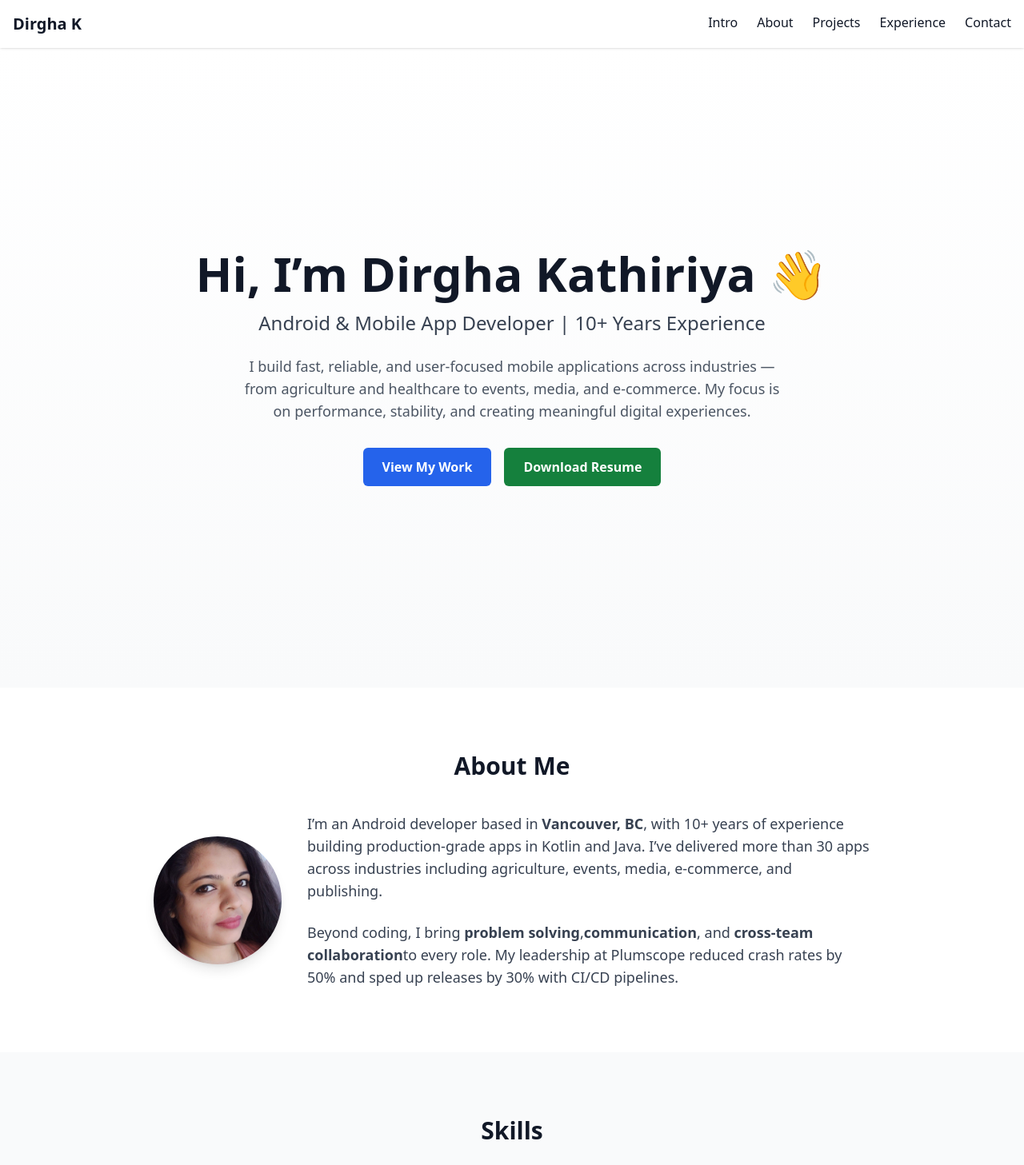
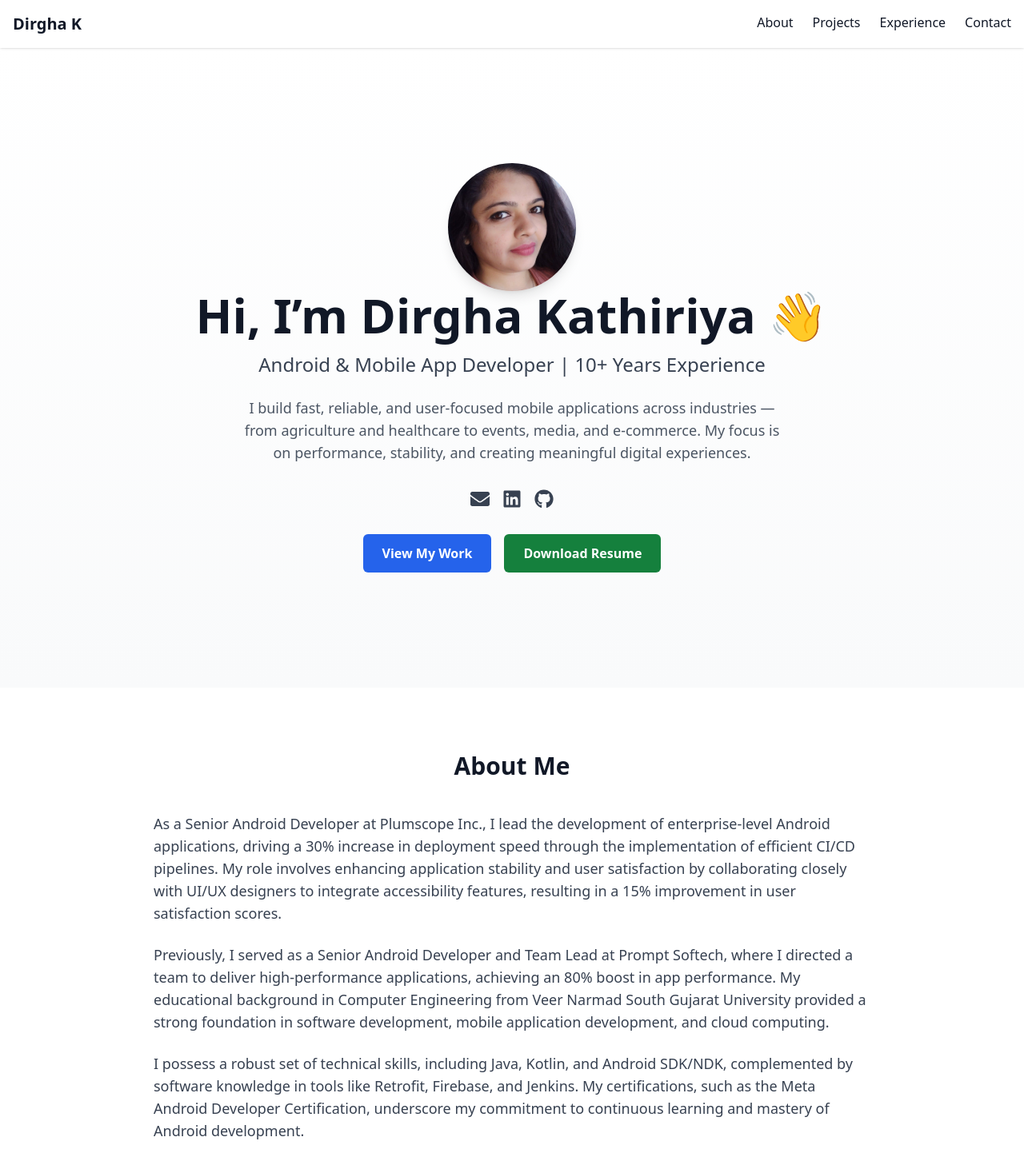
Before and after one commit to dirghak/my-portfolio, a React (Create React App) app: page / in a window 1280 px wide. Shown: the top 1457 px of the page at 80% size. Built offline with nearby package versions, Linux system fonts and the light colour scheme.

Commit message:
Update App.js

```diff
--- a/src/App.js
+++ b/src/App.js
@@ -27,7 +27,7 @@ export default function Portfolio() {
       <header className="sticky top-0 bg-white shadow p-4 flex justify-between">
         <h1 className="text-xl font-bold"><a href="#intro">Dirgha K</a></h1>
         <nav className="space-x-6">
-          <a href="#intro">Intro</a>
+          {/* <a href="#intro">Intro</a> */}
           <a href="#about">About</a>
           <a href="#projects">Projects</a>
           <a href="#experience">Experience</a>
@@ -37,7 +37,15 @@ export default function Portfolio() {
       </header>
 
       {/* Hero Section */}
-      <section id="hero" className="min-h-screen flex flex-col justify-center items-center text-center bg-gradient-to-b from-white to-gray-50 px-4">
+      <section id="intro" className="min-h-screen flex flex-col justify-center items-center text-center bg-gradient-to-b from-white to-gray-50 px-4">
+        {/* Profile Image */}
+        <div className="flex-shrink-0">
+          <img
+            src={ProfileImg}
+            alt="Dirgha Kathiriya"
+            className="w-40 h-40 rounded-full shadow-lg object-cover"
+          />
+        </div>
         <h1 className="text-4xl sm:text-6xl font-bold mb-4">Hi, I’m Dirgha Kathiriya 👋</h1>
         <p className="text-xl sm:text-2xl text-gray-700 mb-6">
         Android & Mobile App Developer | 10+ Years Experience {/* | Vancouver, BC */}
@@ -47,6 +55,20 @@ export default function Portfolio() {
           from agriculture and healthcare to events, media, and e-commerce. My focus is on
           performance, stability, and creating meaningful digital experiences.
         </p>
+        <div className="flex gap-4 mb-8">
+            {contacts.map((c, i) => (
+              <a
+                key={i}
+                href={c.link}
+                target="_blank"
+                rel="noopener noreferrer"
+                title={c.title}
+                className={`text-gray-700 hover:text-blue-600 transition-colors`}
+              >
+                {c.icon}
+              </a>
+            ))}
+        </div>
         <div className="flex gap-4">
           <a href="#projects" aria-label="View my work">
             <button className="px-6 py-3 rounded-md font-semibold text-base bg-blue-600 text-white hover:bg-blue-700 focus:outline-none focus:ring-2 focus:ring-blue-500 transition">
@@ -61,32 +83,24 @@ export default function Portfolio() {
         </div>
       </section>
 
+
       {/* About Section */}
       <section id="about" className="py-20 bg-white px-6 md:px-20">
         <h2 className="text-3xl font-bold mb-10 text-center">About Me</h2>
         <div className="max-w-4xl mx-auto flex flex-col md:flex-row items-center gap-8">
-
-          {/* Profile Image */}
-          <div className="flex-shrink-0">
-            <img
-              src={ProfileImg}
-              alt="Dirgha Kathiriya"
-              className="w-40 h-40 rounded-full shadow-lg object-cover"
-            />
-          </div>
           {/* Text */}
           <div className="text-lg text-gray-700 space-y-6">
             <p>
-              I’m an Android developer based in <strong>Vancouver, BC</strong>, with
-              10+ years of experience building production-grade apps in Kotlin and Java.
-              I’ve delivered more than 30 apps across industries including agriculture,
-              events, media, e-commerce, and publishing.
+            As a Senior Android Developer at Plumscope Inc., I lead the development of enterprise-level Android applications, driving a 30% increase in deployment speed through the implementation of efficient CI/CD pipelines. My role involves enhancing application stability and user satisfaction by collaborating closely with UI/UX designers to integrate accessibility features, resulting in a 15% improvement in user satisfaction scores.
             </p>
             <p>
-              Beyond coding, I bring <strong>problem solving</strong>,
-              <strong>communication</strong>, and <strong>cross-team collaboration</strong>
-              to every role. My leadership at Plumscope reduced crash rates by 50% and
-              sped up releases by 30% with CI/CD pipelines.
+            Previously, I served as a Senior Android Developer and Team Lead at Prompt Softech, where I directed a team to deliver high-performance applications, achieving an 80% boost in app performance. My educational background in Computer Engineering from Veer Narmad South Gujarat University provided a strong foundation in software development, mobile application development, and cloud computing.
+            </p>
+            <p>
+            I possess a robust set of technical skills, including Java, Kotlin, and Android SDK/NDK, complemented by software knowledge in tools like Retrofit, Firebase, and Jenkins. My certifications, such as the Meta Android Developer Certification, underscore my commitment to continuous learning and mastery of Android development.
+            </p>
+            <p>
+            What sets me apart is my ability to lead and mentor teams, fostering a collaborative environment that enhances productivity and innovation. I am passionate about building user-centric applications and am eager to bring my expertise in modern architectures and agile practices to a forward-thinking organization. Let's connect to explore how I can contribute to your team's success.
             </p>
           </div>
         </div>
@@ -117,7 +131,7 @@ export default function Portfolio() {
 
       {/* Projects Section */}
       <section id="projects" className="py-20 bg-white px-6 md:px-20">
-        <h2 className="text-3xl font-bold mb-10 text-center">Highlighted Projects</h2>
+        <h2 className="text-3xl font-bold mb-10 text-center">Projects</h2>
         <div className="grid md:grid-cols-2 gap-8 max-w-5xl mx-auto">
 
           {/* Farm365 */}
@@ -449,12 +463,12 @@ export default function Portfolio() {
           {/* Plumscope */}
           <div className="bg-white p-6 rounded-lg shadow hover:shadow-md transition">
             <h3 className="text-xl font-semibold">Android Technical Lead — Plumscope Inc.</h3>
-            <p className="text-gray-600 text-sm mb-2">Oct 2022 – Feb 2024 · Vancouver, BC</p>
+            <p className="text-gray-600 text-sm mb-2">Oct 2022 – Present · Vancouver, BC</p>
             <ul className="list-disc list-inside text-gray-700 space-y-1">
-              <li>Led Android development lifecycle from concept to deployment.</li>
-              <li>Reduced app crash rate by <strong>50%</strong> through rigorous testing and debugging.</li>
-              <li>Implemented CI/CD pipelines, cutting release cycles by <strong>30%</strong>.</li>
-              <li>Provided mentorship and code reviews for junior developers.</li>
+              <li>Spearheaded the development of enterprise Android applications, achieving a <strong>30%</strong> increase in deployment speed by implementing efficient CI/CD pipelines.</li>
+              <li>Enhanced application stability, reducing crash rates by <strong>50%</strong> through comprehensive debugging and testing strategies.</li>
+              <li>Elevated team productivity by <strong>20%</strong> by mentoring junior developers and fostering a collaborative coding environment.</li>
+              <li>Collaborated with UI/UX designers to integrate accessibility features, improving user satisfaction scores by <strong>15%</strong>.</li>
             </ul>
           </div>
 
@@ -494,7 +508,7 @@ export default function Portfolio() {
     <section className="py-16 bg-white" id="contact">
       <div className="max-w-5xl mx-auto px-4 sm:px-6 lg:px-8">
         <div className="text-center">
-          <h3 className="text-2xl font-semibold text-gray-800 mb-6">Contact Me</h3>
+          <h3 className="text-2xl font-semibold text-gray-800 mb-6">Let’s Work Together</h3>
           <div className="flex justify-center gap-6">
             {contacts.map((c, i) => (
               <a
```
